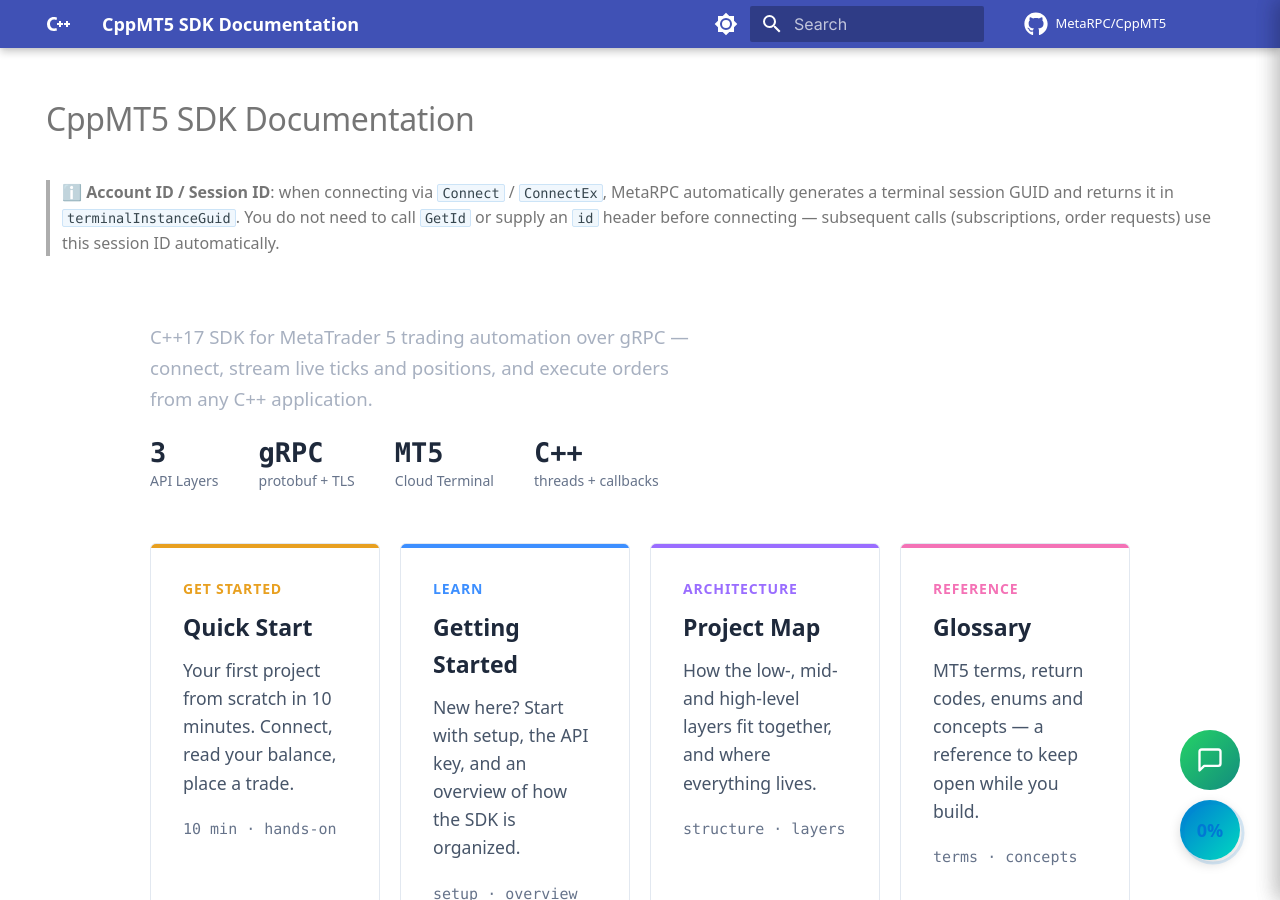
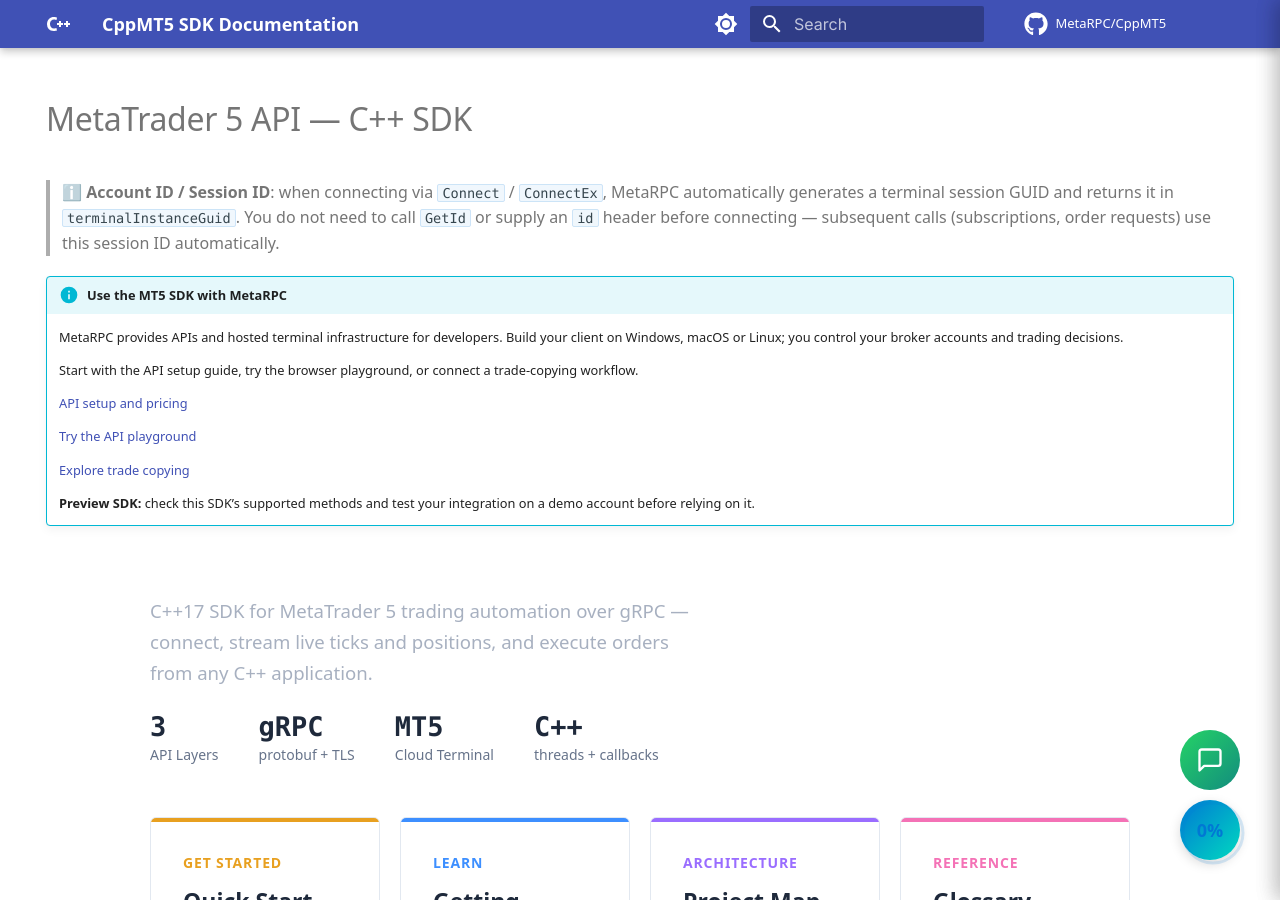
Before and after one commit to MetaRPC/CppMT5, an MkDocs documentation site: the page built from docs/index.md, in a window 1280 px wide and 900 px high. Built offline with MkDocs 1.6.1 and Material for MkDocs 9.7.7, drawn with Linux system fonts in a browser that asks for light colours; comment, search, counter and statistics services are not loaded.

Commit message:
docs: connect SDK discovery to API setup and copier workflows

```diff
--- a/docs/index.md
+++ b/docs/index.md
@@ -1,13 +1,28 @@
 ---
+title: "MetaTrader 5 API — C++ SDK"
 description: "MetaRPC CppMT5 — C++17 SDK for MetaTrader 5 trading automation over gRPC. Connect, stream live ticks and positions, and execute orders from any C++ application."
 hide:
   - navigation
   - toc
 ---
 
-# CppMT5 SDK Documentation
+# MetaTrader 5 API — C++ SDK
 
 > ℹ️ **Account ID / Session ID**: when connecting via `Connect` / `ConnectEx`, MetaRPC automatically generates a terminal session GUID and returns it in `terminalInstanceGuid`. You do not need to call `GetId` or supply an `id` header before connecting — subsequent calls (subscriptions, order requests) use this session ID automatically.
+
+!!! info "Use the MT5 SDK with MetaRPC"
+
+    MetaRPC provides APIs and hosted terminal infrastructure for developers. Build your client on Windows, macOS or Linux; you control your broker accounts and trading decisions.
+
+    Start with the API setup guide, try the browser playground, or connect a trade-copying workflow.
+
+    [API setup and pricing](https://mrpc.pro/start/api?lang=en&utm_source=github&utm_medium=referral&utm_campaign=api_sdk_discovery&utm_content=cppmt5_setup)
+
+    [Try the API playground](https://mrpc.pro/api?lang=en&utm_source=github&utm_medium=referral&utm_campaign=api_sdk_discovery&utm_content=cppmt5_playground#live-code)
+
+    [Explore trade copying](https://mrpc.pro/start/copier?lang=en&utm_source=github&utm_medium=referral&utm_campaign=api_sdk_discovery&utm_content=cppmt5_copier)
+
+    **Preview SDK:** check this SDK’s supported methods and test your integration on a demo account before relying on it.
 
 <div class="hx-wrap" markdown="0">
 
```
